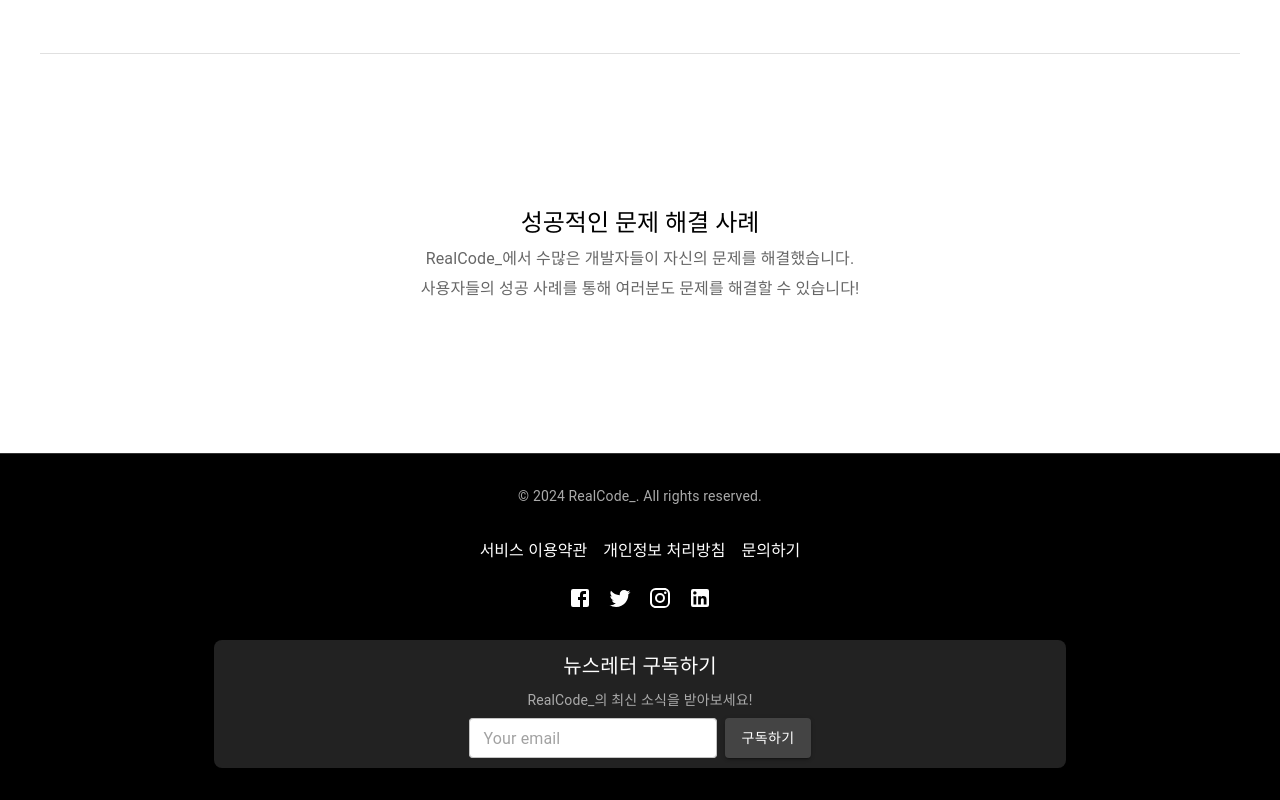
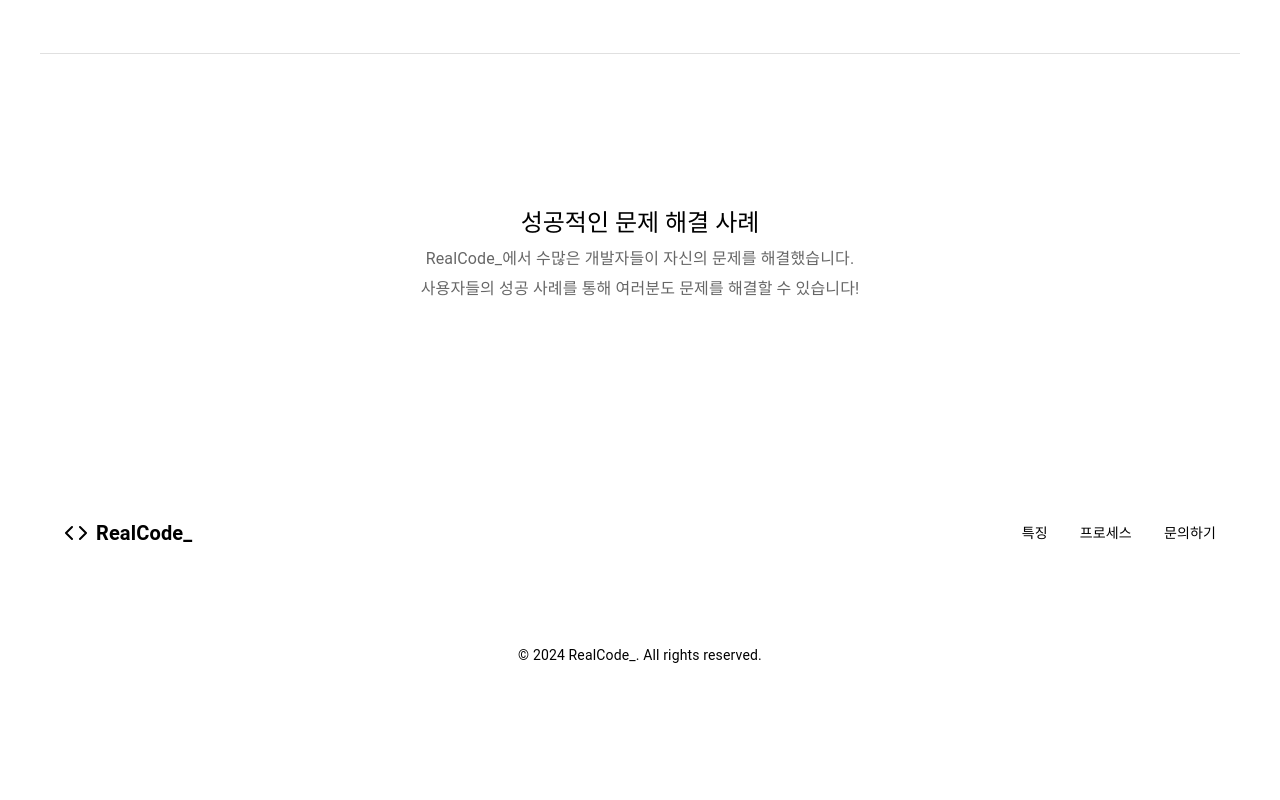
Before and after one commit to minkwan-1/react-nest, a React (Vite) app in the folder client/: page / in a window 1280 px wide. Shown: the part 732-1532 px from the top of the page. After the commit the page ends 1461 px from the top, so only its background shows below. Built offline with nearby package versions, Linux system fonts and the light colour scheme.

Commit message:
appbar, footer modification

```diff
--- a/client/package.json
+++ b/client/package.json
@@ -15,6 +15,7 @@
     "@mui/icons-material": "^5.16.8",
     "@mui/material": "^6.1.9",
     "@uiw/react-md-editor": "^4.0.4",
+    "lucide-react": "^0.462.0",
     "react": "^18.3.1",
     "react-dom": "^18.3.1",
     "react-dynamic-import": "^1.1.5",
--- a/client/src/components/layout/appbar/Appbar.tsx
+++ b/client/src/components/layout/appbar/Appbar.tsx
@@ -1,15 +1,14 @@
 import { Box, Container, IconButton, Typography } from "@mui/material";
+import { Code } from "lucide-react";
 import SearchIcon from "@mui/icons-material/Search";
 import DarkModeIcon from "@mui/icons-material/DarkMode";
 import LightModeIcon from "@mui/icons-material/LightMode";
-
+import EditIcon from "@mui/icons-material/Edit";
 import { useColorScheme } from "@mui/material/styles";
-import EditIcon from "@mui/icons-material/Edit";
 import { useNavigate } from "react-router-dom";
 
 function Appbar() {
   const { mode, setMode } = useColorScheme();
-
   const navigate = useNavigate();
 
   const toggleMode = () => {
@@ -39,13 +38,28 @@ function Appbar() {
           justifyContent: "space-between",
         }}
       >
-        <Typography>real code</Typography>
         <Box
           sx={{
             display: "flex",
             alignItems: "center",
+            cursor: "pointer",
           }}
+          onClick={() => navigate("/")}
         >
+          <Code size={24} className="text-primary" />
+          <Typography
+            variant="h6"
+            sx={{
+              fontWeight: "bold",
+              marginLeft: "8px",
+              color: mode === "dark" ? "white" : "black",
+            }}
+          >
+            RealCode_
+          </Typography>
+        </Box>
+
+        <Box sx={{ display: "flex", alignItems: "center" }}>
           <IconButton
             sx={{ cursor: "pointer", marginLeft: "10px" }}
             color="inherit"
--- a/client/src/components/layout/footer/Footer.tsx
+++ b/client/src/components/layout/footer/Footer.tsx
@@ -1,107 +1,136 @@
-import {
-  Box,
-  Container,
-  Typography,
-  Link,
-  TextField,
-  Button,
-} from "@mui/material";
-import { Facebook, Twitter, Instagram, LinkedIn } from "@mui/icons-material";
+import { Box, Container, Typography } from "@mui/material";
+import { Code } from "lucide-react";
+import { useNavigate } from "react-router-dom";
 
-function Footer() {
+// borderBottom: (theme) => {
+//   return {
+//     ...theme.applyStyles("light", {
+//       borderBottom: "1px solid red",
+//     }),
+//     ...theme.applyStyles("dark", {
+//       borderBottom: "1px solid #30363d",
+//     }),
+//   };
+// },
+
+export default function Footer() {
+  const navigate = useNavigate();
+
   return (
     <Box
       sx={{
-        width: "100%",
-        height: "auto",
-        borderTop: "1px solid #333",
-        bgcolor: "#000",
-        py: 4,
+        bgcolor: (theme) => {
+          return {
+            ...theme.applyStyles("light", {
+              bgcolor: "white",
+            }),
+            ...theme.applyStyles("dark", {
+              bgcolor: "black",
+            }),
+          };
+        },
+        color: (theme) => {
+          return {
+            ...theme.applyStyles("light", {
+              color: "black",
+            }),
+            ...theme.applyStyles("dark", {
+              color: "white",
+            }),
+          };
+        },
+        py: 8,
       }}
     >
       <Container
-        maxWidth="md"
-        sx={{
-          display: "flex",
-          flexDirection: "column",
-          alignItems: "center",
-          justifyContent: "center",
-          gap: 3,
-        }}
+        sx={{ display: "flex", flexDirection: "column", alignItems: "center" }}
       >
-        <Typography variant="body2" sx={{ color: "#aaa", mb: 1 }}>
-          © 2024 RealCode_. All rights reserved.
-        </Typography>
-
-        <Box sx={{ display: "flex", gap: 2 }}>
-          <Link href="#" color="#fff" underline="hover">
-            서비스 이용약관
-          </Link>
-          <Link href="#" color="#fff" underline="hover">
-            개인정보 처리방침
-          </Link>
-          <Link href="#" color="#fff" underline="hover">
-            문의하기
-          </Link>
-        </Box>
-
-        {/* 소셜 미디어 링크 */}
-        <Box sx={{ display: "flex", gap: 2 }}>
-          <Link href="#" color="#fff">
-            <Facebook />
-          </Link>
-          <Link href="#" color="#fff">
-            <Twitter />
-          </Link>
-          <Link href="#" color="#fff">
-            <Instagram />
-          </Link>
-          <Link href="#" color="#fff">
-            <LinkedIn />
-          </Link>
-        </Box>
-
-        {/* 뉴스레터 구독 섹션 */}
         <Box
           sx={{
             display: "flex",
-            flexDirection: "column",
             alignItems: "center",
-            gap: 1,
-            bgcolor: "#222",
-            padding: "10px 20px",
-            borderRadius: "8px",
+            mb: 4,
+            flexDirection: { xs: "column", md: "row" },
+            justifyContent: "space-between",
             width: "100%",
           }}
         >
-          <Typography variant="h6" sx={{ color: "#fff" }}>
-            뉴스레터 구독하기
-          </Typography>
-          <Typography variant="body2" sx={{ color: "#aaa" }}>
-            RealCode_의 최신 소식을 받아보세요!
-          </Typography>
-          <Box sx={{ display: "flex", gap: 1 }}>
-            <TextField
-              variant="outlined"
-              size="small"
-              placeholder="Your email"
-              sx={{ bgcolor: "#fff", borderRadius: "4px" }}
-            />
-            <Button
-              variant="contained"
+          <Box
+            sx={{ display: "flex", alignItems: "center", mb: { xs: 2, md: 0 } }}
+          >
+            <Code size={24} />
+            <Typography
+              variant="h6"
               sx={{
-                bgcolor: "#444",
-                color: "#fff",
-                "&:hover": { bgcolor: "#666" },
+                fontWeight: "bold",
+                marginLeft: 1,
+                color: (theme) => {
+                  return {
+                    ...theme.applyStyles("light", {
+                      color: "black",
+                    }),
+                    ...theme.applyStyles("dark", {
+                      color: "white",
+                    }),
+                  };
+                },
               }}
             >
-              구독하기
-            </Button>
+              RealCode_
+            </Typography>
           </Box>
+          <Box
+            sx={{
+              display: "flex",
+              flexDirection: { xs: "column", md: "row" },
+              gap: 4,
+            }}
+          >
+            <Typography
+              variant="body2"
+              sx={{
+                cursor: "pointer",
+                "&:hover": {
+                  color: "primary.main",
+                },
+              }}
+              onClick={() => navigate("#features")}
+            >
+              특징
+            </Typography>
+            <Typography
+              variant="body2"
+              sx={{
+                cursor: "pointer",
+                "&:hover": {
+                  color: "primary.main",
+                },
+              }}
+              onClick={() => navigate("#process")}
+            >
+              프로세스
+            </Typography>
+            <Typography
+              variant="body2"
+              sx={{
+                cursor: "pointer",
+                "&:hover": {
+                  color: "primary.main",
+                },
+              }}
+              onClick={() => navigate("#contact")}
+            >
+              문의하기
+            </Typography>
+          </Box>
+        </Box>
+
+        <Box sx={{ mt: 8, textAlign: "center", color: "gray.400" }}>
+          <Typography variant="body2">
+            &copy; {new Date().getFullYear()} RealCode_. All rights reserved.
+          </Typography>
         </Box>
       </Container>
     </Box>
   );
 }
-
-export default Footer;
--- /dev/null
+++ b/client/src/providers/RouterProvider.tsx
@@ -0,0 +1,10 @@
+import React from "react";
+import { BrowserRouter } from "react-router-dom";
+
+const RouterProvider: React.FC<{ children: React.ReactNode }> = ({
+  children,
+}) => {
+  return <BrowserRouter>{children}</BrowserRouter>;
+};
+
+export default RouterProvider;
--- a/client/src/providers/ThemeProviderWrapper.tsx
+++ b/client/src/providers/ThemeProvider.tsx
@@ -8,13 +8,11 @@ const theme = createTheme({
   },
 });
 
-interface ThemeProviderWrapperProps {
+interface ThemeProviderProps {
   children: ReactNode;
 }
 
-const ThemeProviderWrapper: React.FC<ThemeProviderWrapperProps> = ({
-  children,
-}) => (
+const ThemeProviderWrapper: React.FC<ThemeProviderProps> = ({ children }) => (
   <ThemeProvider theme={theme} defaultMode="light">
     {children}
   </ThemeProvider>
--- a/client/src/providers/index.ts
+++ b/client/src/providers/index.ts
@@ -1,3 +1,4 @@
-import ThemeProviderWrapper from "./ThemeProviderWrapper";
+import ThemeProviderWrapper from "./ThemeProvider";
+import RouterProvider from "./RouterProvider";
 
-export { ThemeProviderWrapper };
+export { ThemeProviderWrapper, RouterProvider };
```
Also changed, not shown: client/src/main.tsx (+3 -4 lines), 1 other file (tests, documents, lock files or other folders).
